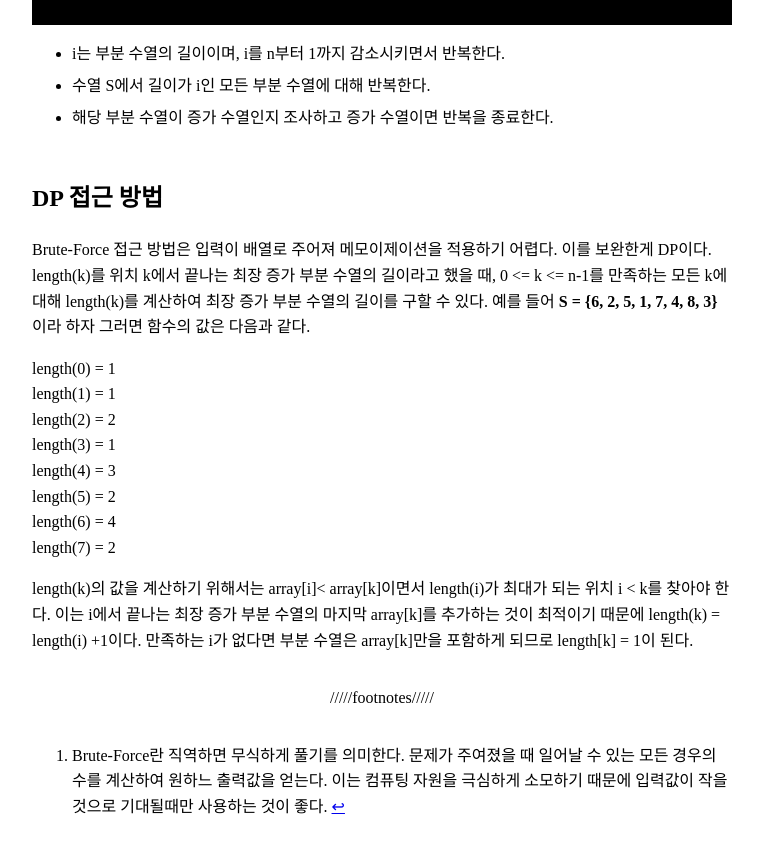
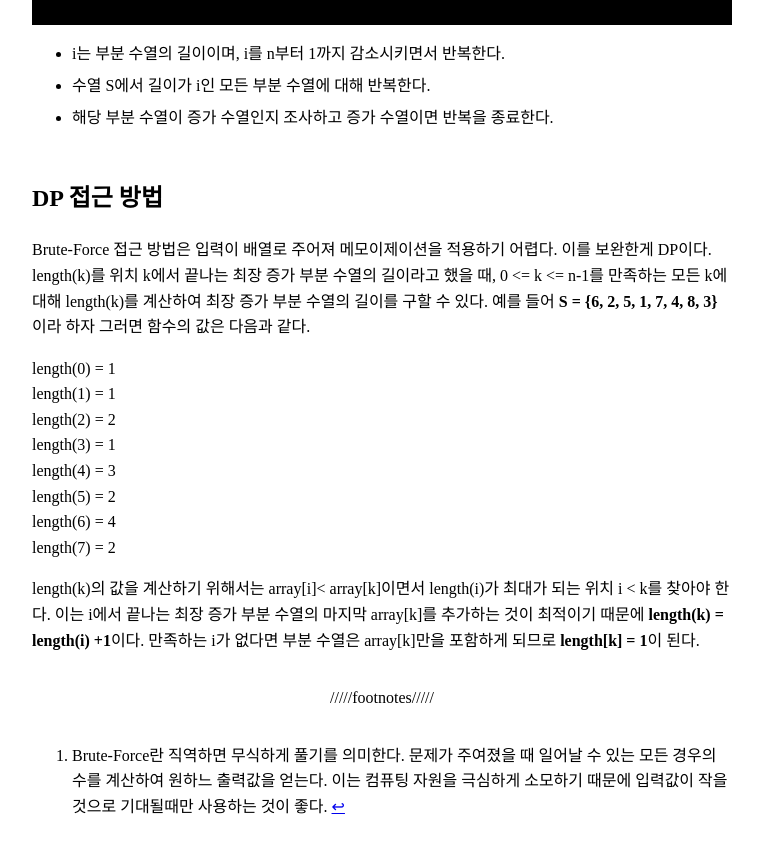
Before and after one commit to domicmeia/domicmeia.github.io, a Jekyll site: the page built from _posts/2022-01-22-[알고리즘]-LCS,-LIS.md, in a window 1280 px wide and 900 px high, scrolled down 5320 px. Shown: the top 853 px of the window, without its empty margins (258-1021 px from the left). Built offline with Jekyll 4.4.1, drawn with Linux system fonts in a browser that asks for light colours; some web fonts are replaced.

```diff
--- a/_posts/2022-01-22-[알고리즘]-LCS,-LIS.md
+++ b/_posts/2022-01-22-[알고리즘]-LCS,-LIS.md
@@ -170,7 +170,7 @@
 length(6) = 4
 length(7) = 2
 
-length(k)의 값을 계산하기 위해서는 array[i]< array[k]이면서 length(i)가 최대가 되는 위치 i < k를 찾아야 한다. 이는 i에서 끝나는 최장 증가 부분 수열의 마지막 array[k]를 추가하는 것이 최적이기 때문에 length(k) = length(i) +1이다. 만족하는 i가 없다면 부분 수열은 array[k]만을 포함하게 되므로 length[k] = 1이 된다.
+length(k)의 값을 계산하기 위해서는 array[i]< array[k]이면서 length(i)가 최대가 되는 위치 i < k를 찾아야 한다. 이는 i에서 끝나는 최장 증가 부분 수열의 마지막 array[k]를 추가하는 것이 최적이기 때문에 **length(k) = length(i) +1**이다. 만족하는 i가 없다면 부분 수열은 array[k]만을 포함하게 되므로 **length[k] = 1**이 된다.
 
 ---
 {: data-content="footnotes"}
```
